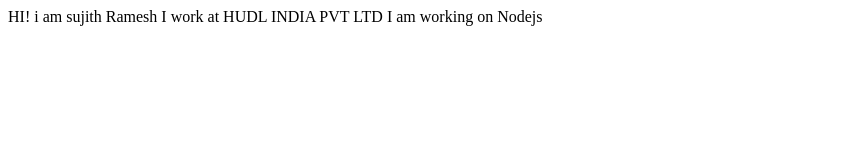
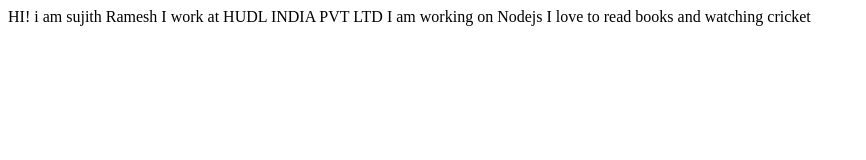
Before and after one commit to sujithramesh/sujithramesh-site, a plain HTML site: page index.html in a window 1280 px wide. Shown: the whole page, without its empty margins (0-866 px from the left). Drawn offline with Linux system fonts and the light colour scheme.

Commit message:
update-intrests

```diff
--- a/index.html
+++ b/index.html
@@ -11,5 +11,7 @@
 
     I work at HUDL INDIA PVT LTD
     I am working on Nodejs
+
+    I love to read books and watching cricket
 </body>
 </html>
```
